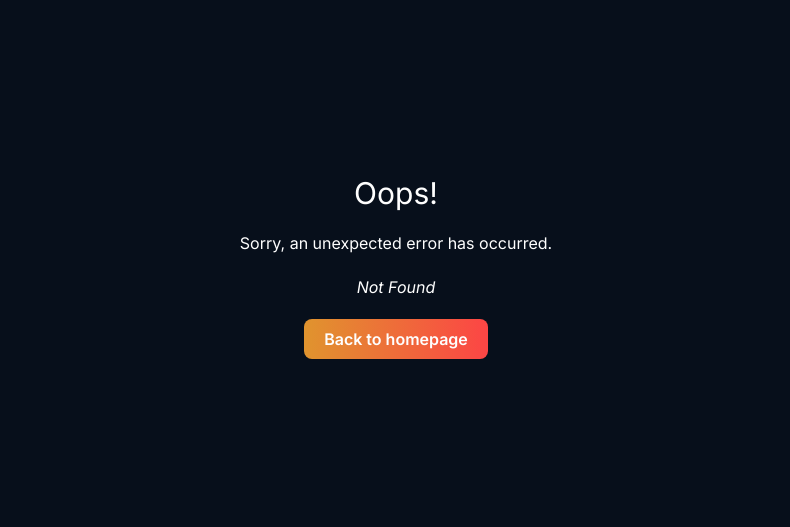
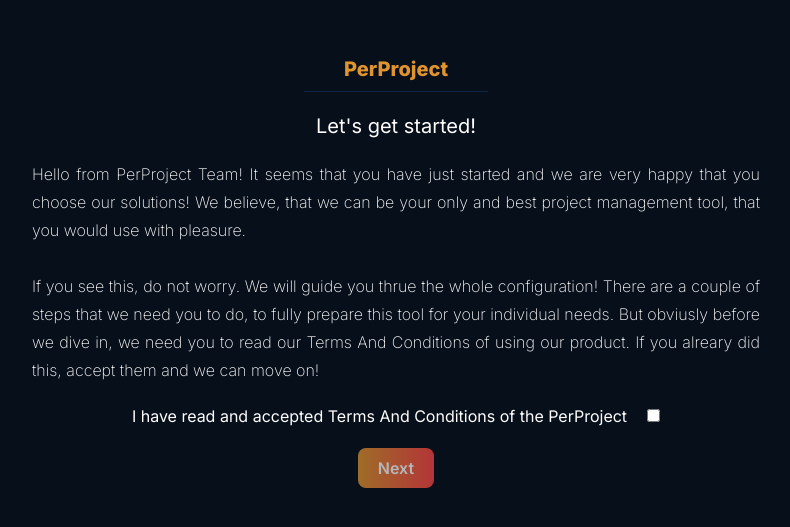
Before and after one commit to JacekGaw/PerProject, a React (Vite) app in the folder client/: page /start in a window 1280 px wide. Before the commit this address had no page. Shown: the part 133-660 px from the top of the page, without its empty margins (244-1034 px from the left). Built offline with nearby package versions, Linux system fonts and the light colour scheme.

Commit message:
Added initial onboarding recognition and first conf slide with terms and conditions

```diff
--- a/client/package.json
+++ b/client/package.json
@@ -11,6 +11,7 @@
   },
   "dependencies": {
     "axios": "^1.7.4",
+    "framer-motion": "^11.5.4",
     "react": "^18.3.1",
     "react-dom": "^18.3.1",
     "react-router-dom": "^6.26.0"
--- a/client/src/App.tsx
+++ b/client/src/App.tsx
@@ -6,6 +6,8 @@
 import { AuthProvider } from "./store/AuthContext";
 import ProtectedRoute from "./components/UI/ProtectedRoute";
 import DashboardRoot from "./pages/dashboard/DashboardRoot";
+import MainRoot, {loader as mainLoader} from "./pages/main/MainRoot";
+import InitialOnboardingRoot from "./pages/initialOnboarding/InitialOnboardingRoot";
 
 const App = () => {
   const router = createBrowserRouter([
@@ -14,12 +16,21 @@
       errorElement: <ErrorPage />,
       children: [
         {
+          path: "/",
+          loader: mainLoader,
+          element: <MainRoot />
+        },
+        {
           path: "/login",
           element: <Login />,
         },
         {
           path: "/signup",
           element: <SignUp />,
+        },
+        {
+          path: "/start",
+          element: <InitialOnboardingRoot />
         },
         {
           path: "/dashboard",
--- a/client/src/components/UI/Button.tsx
+++ b/client/src/components/UI/Button.tsx
@@ -1,4 +1,5 @@
 import React from "react";
+import { motion } from "framer-motion";
 
 interface ButtonProps {
     className?: string; // optional prop
@@ -10,9 +11,13 @@
 
 const Button:React.FC<ButtonProps> = ({className, type, onClick, disabled, children}) => {
     return (
-        <button type={type} onClick={onClick} disabled={disabled} className={`${className} px-5 py-2 flex justify-center items-center font-[600] bg-gradient-to-r from-[#e0942e] to-[#fc4545] rounded-lg hover:-translate-x-0.5 hover:-translate-y-0.5 transition-all duration-200 `}>
+        <motion.button
+        initial={{scale: 1, x:0}}
+        whileHover={disabled ? {scale: 1, x:0} : {scale: 1.01, x:-2, y:-2}}
+
+        type={type} onClick={onClick} disabled={disabled} className={`${className} px-5 py-2 flex justify-center items-center font-[600] bg-gradient-to-r from-[#e0942e] to-[#fc4545] rounded-lg ${disabled ? "opacity-70" : "hover:-translate-x-0.5 hover:-translate-y-0.5" }`}>
             {children}
-        </button>
+        </motion.button>
     )
 }
 
--- /dev/null
+++ b/client/src/pages/initialOnboarding/InitialOnboardingRoot.tsx
@@ -0,0 +1,27 @@
+import React, {useState} from 'react';
+import TermsStep from './TermsStep';
+import Button from '../../components/UI/Button';
+
+const InitialOnboardingRoot: React.FC = () => {
+    const [onboardingStep, setOnboardingStep] = useState<number>(0);
+
+
+    const goToNextStep = () => setOnboardingStep((prevState) => prevState + 1);
+    const goToPreviousStep = () => setOnboardingStep((prevState) => prevState - 1);
+
+    const steps = [
+        <TermsStep nextAction={goToNextStep} />
+    ];
+    return (
+        <section className='w-full p-5 flex flex-col justify-center items-center min-h-screen'>
+            <div className='max-w-screen-md flex flex-col gap-5 p-5 items-center'>
+                <header>
+                    <h1 className='text-normal-orange font-[800] text-xl border-b px-10 py-2 border-dark-blue'>PerProject</h1>
+                </header>
+                {steps[onboardingStep]}
+            </div>
+        </section>
+    );
+}
+
+export default InitialOnboardingRoot;
--- /dev/null
+++ b/client/src/pages/initialOnboarding/TermsStep.tsx
@@ -0,0 +1,42 @@
+import React, { useState } from "react";
+import Button from "../../components/UI/Button";
+
+interface TermsStepProps {
+  nextAction: () => void;
+}
+
+const TermsStep: React.FC<TermsStepProps> = ({ nextAction }) => {
+  const [buttonDisabled, setButtonDisabled] = useState<boolean>(true);
+
+  return (
+    <>
+      <header>
+        <h2 className="font-[400] text-xl">Let's get started!</h2>
+      </header>
+      <p className="font-[200] text-justify text-base leading-7">
+        Hello from PerProject Team! It seems that you have just started and we
+        are very happy that you choose our solutions! We believe, that we can be
+        your only and best project management tool, that you would use with
+        pleasure.
+        <br />
+        <br />
+        If you see this, do not worry. We will guide you thrue the whole
+        configuration! There are a couple of steps that we need you to do, to
+        fully prepare this tool for your individual needs. But obviusly before
+        we dive in, we need you to read our Terms And Conditions of using our
+        product. If you alreary did this, accept them and we can move on!
+      </p>
+      <div className="flex gap-5 justify-center items-center">
+        <label htmlFor="accept">I have read and accepted Terms And Conditions of the PerProject</label>
+        <input type="checkbox" onChange={() => setButtonDisabled((prevState) => !prevState)} />
+      </div>
+      <div className="flex gap-5 justify-between items-center">
+        <Button onClick={nextAction} disabled={buttonDisabled}>
+          Next
+        </Button>
+      </div>
+    </>
+  );
+};
+
+export default TermsStep;
--- /dev/null
+++ b/client/src/pages/main/MainRoot.tsx
@@ -0,0 +1,36 @@
+import React from 'react';
+import {useLoaderData, Navigate } from "react-router-dom";
+import axios from 'axios';
+
+
+const MainRoot: React.FC = () => {
+    const data = useLoaderData() as [];
+    if (data.length > 0) {
+        return (
+            <Navigate to="/login" />
+        )
+    }
+    return (
+        <Navigate to="start" />
+    )
+
+    return (
+        <>
+            <h1>Hello</h1>
+        </>
+    );
+}
+
+export const loader = async (): Promise<[] | Error> => {
+    try {
+        const response = await axios.get("http://localhost:3002/api/company");
+        return response.data?.companies || [];
+
+    } catch (err) {
+        console.log(err);
+        throw new Response("Failed to load companies" + err, { status: 500 });
+    }
+
+}
+
+export default MainRoot;
```
Also changed, not shown: 1 other file (tests, documents, lock files or other folders).
